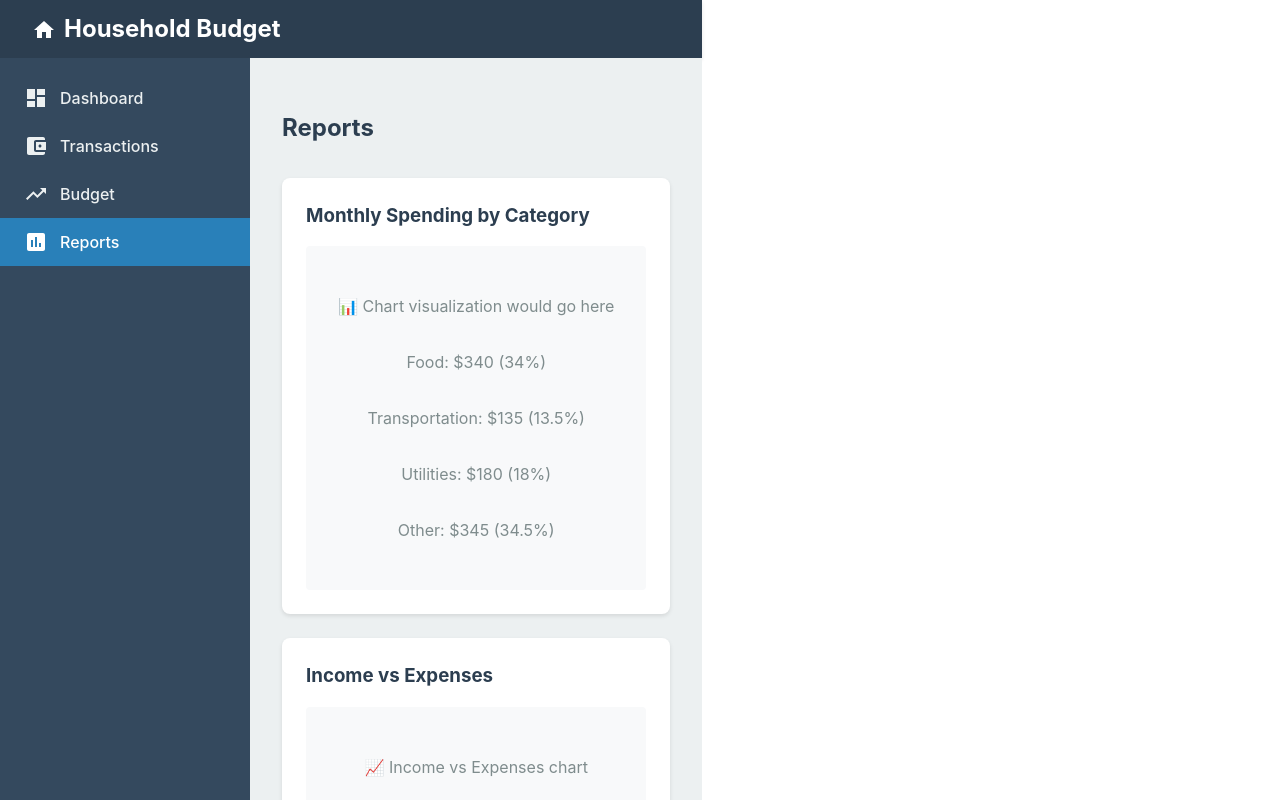
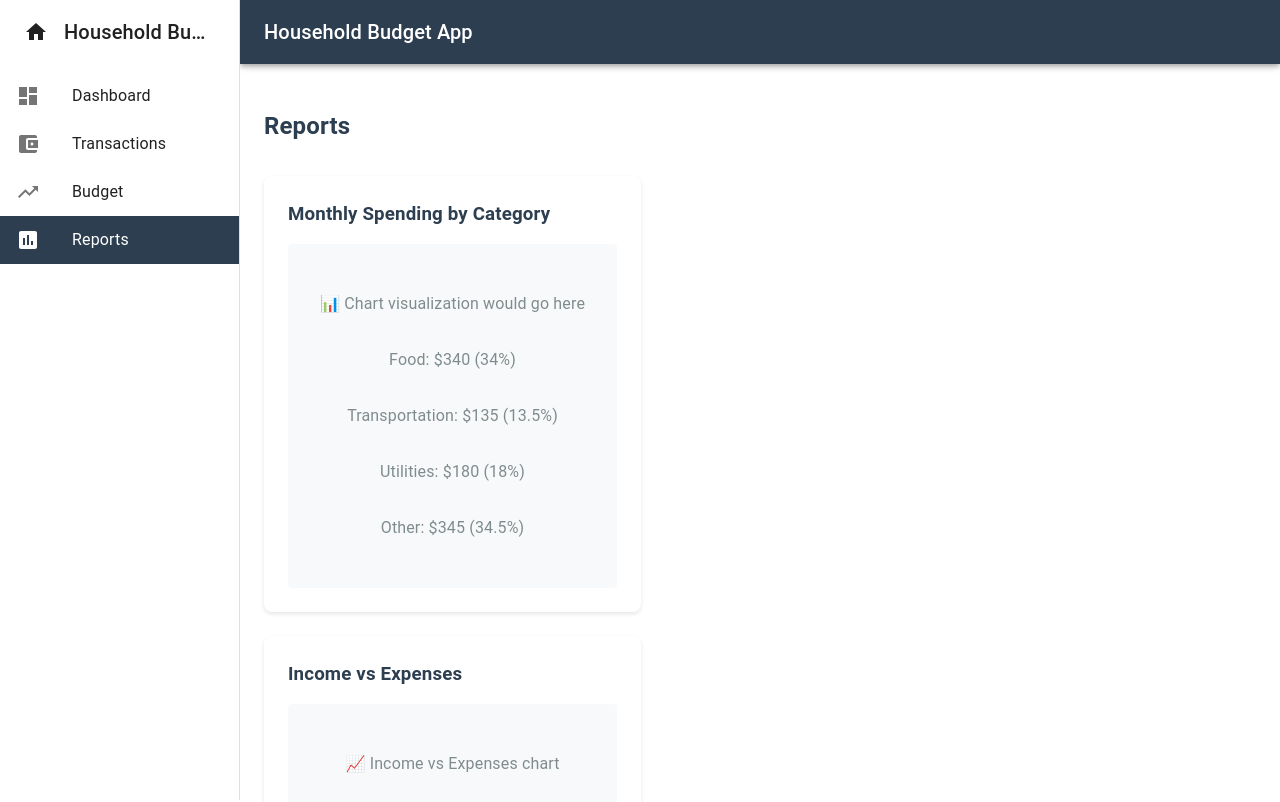
Before and after one commit to asaponhi/household-budget-app-react, a React (Vite) app: page /reports in a window 1280 px wide. Shown: the top 802 px of the page. Built offline with nearby package versions, Linux system fonts and the light colour scheme.

Commit message:
feat(ui): add responsive drawer component

```diff
--- a/src/App.tsx
+++ b/src/App.tsx
@@ -1,4 +1,6 @@
 import { BrowserRouter as Router, Routes, Route } from 'react-router-dom';
+import { ThemeProvider, createTheme } from '@mui/material/styles';
+import CssBaseline from '@mui/material/CssBaseline';
 import Layout from './components/Layout/Layout';
 import Dashboard from './pages/Dashboard';
 import Transactions from './pages/Transactions';
@@ -6,8 +8,21 @@ import Budget from './pages/Budget';
 import Reports from './pages/Reports';
 import NoMatch from './pages/NoMatch';
 
+const theme = createTheme({
+  palette: {
+    primary: {
+      main: '#2c3e50',
+    },
+    secondary: {
+      main: '#3498db',
+    },
+  },
+});
+
 function App() {
   return (
+    <ThemeProvider theme={theme}>
+      <CssBaseline />
       <Router>
         <Layout>
           <Routes>
@@ -19,6 +34,7 @@ function App() {
           </Routes>
         </Layout>
       </Router>
+    </ThemeProvider>
   );
 }
 
--- a/src/components/Layout/Layout.tsx
+++ b/src/components/Layout/Layout.tsx
@@ -1,4 +1,4 @@
-import React from 'react';
+import React, { useState } from 'react';
 import { Link, useLocation } from 'react-router-dom';
 import {
   Dashboard as DashboardIcon,
@@ -6,15 +6,34 @@ import {
   TrendingUp as BudgetIcon,
   Assessment as ReportsIcon,
   Home as HomeIcon,
+  Menu as MenuIcon,
 } from '@mui/icons-material';
-import './Layout.css';
+import {
+  AppBar,
+  Box,
+  CssBaseline,
+  Drawer,
+  IconButton,
+  List,
+  ListItem,
+  ListItemButton,
+  ListItemIcon,
+  ListItemText,
+  Toolbar,
+  Typography,
+  useTheme,
+} from '@mui/material';
+
+const drawerWidth = 240;
 
 interface LayoutProps {
   children: React.ReactNode;
 }
 
 const Layout: React.FC<LayoutProps> = ({ children }) => {
+  const [mobileOpen, setMobileOpen] = useState(false);
   const location = useLocation();
+  const theme = useTheme();
 
   const navItems = [
     { path: '/', label: 'Dashboard', icon: DashboardIcon },
@@ -23,40 +42,128 @@ const Layout: React.FC<LayoutProps> = ({ children }) => {
     { path: '/reports', label: 'Reports', icon: ReportsIcon },
   ];
 
-  return (
-    <div className="layout">
-      <header className="header">
-        <h1>
-          <HomeIcon style={{ marginRight: '8px', verticalAlign: 'middle' }} />
+  const handleDrawerToggle = () => {
+    setMobileOpen(!mobileOpen);
+  };
+
+  const drawer = (
+    <Box>
+      <Toolbar>
+        <HomeIcon sx={{ mr: 2 }} />
+        <Typography variant="h6" noWrap component="div">
           Household Budget
-        </h1>
-      </header>
-
-      <div className="main-content">
-        <nav className="sidebar">
-          <ul className="nav-list">
+        </Typography>
+      </Toolbar>
+      <List>
         {navItems.map(item => {
           const IconComponent = item.icon;
+          const isActive = location.pathname === item.path;
+
           return (
-                <li key={item.path}>
-                  <Link
+            <ListItem key={item.path} disablePadding>
+              <ListItemButton
+                component={Link}
                 to={item.path}
-                    className={`nav-link ${location.pathname === item.path ? 'active' : ''}`}
+                selected={isActive}
+                sx={{
+                  '&.Mui-selected': {
+                    backgroundColor: theme.palette.primary.main,
+                    color: 'white',
+                    '&:hover': {
+                      backgroundColor: theme.palette.primary.dark,
+                    },
+                    '& .MuiListItemIcon-root': {
+                      color: 'white',
+                    },
+                  },
+                }}
               >
-                    <span className="nav-icon">
+                <ListItemIcon>
                   <IconComponent />
-                    </span>
-                    {item.label}
-                  </Link>
-                </li>
+                </ListItemIcon>
+                <ListItemText primary={item.label} />
+              </ListItemButton>
+            </ListItem>
           );
         })}
-          </ul>
-        </nav>
+      </List>
+    </Box>
+  );
 
-        <main className="content">{children}</main>
-      </div>
-    </div>
+  return (
+    <Box sx={{ display: 'flex' }}>
+      <CssBaseline />
+      <AppBar
+        position="fixed"
+        sx={{
+          width: { md: `calc(100% - ${drawerWidth}px)` },
+          ml: { md: `${drawerWidth}px` },
+        }}
+      >
+        <Toolbar>
+          <IconButton
+            color="inherit"
+            aria-label="open drawer"
+            edge="start"
+            onClick={handleDrawerToggle}
+            sx={{ mr: 2, display: { md: 'none' } }}
+          >
+            <MenuIcon />
+          </IconButton>
+          <Typography variant="h6" noWrap component="div">
+            Household Budget App
+          </Typography>
+        </Toolbar>
+      </AppBar>
+
+      <Box
+        component="nav"
+        sx={{ width: { md: drawerWidth }, flexShrink: { md: 0 } }}
+      >
+        <Drawer
+          variant="temporary"
+          open={mobileOpen}
+          onClose={handleDrawerToggle}
+          ModalProps={{
+            keepMounted: true,
+          }}
+          sx={{
+            display: { xs: 'block', md: 'none' },
+            '& .MuiDrawer-paper': {
+              boxSizing: 'border-box',
+              width: drawerWidth,
+            },
+          }}
+        >
+          {drawer}
+        </Drawer>
+        <Drawer
+          variant="permanent"
+          sx={{
+            display: { xs: 'none', md: 'block' },
+            '& .MuiDrawer-paper': {
+              boxSizing: 'border-box',
+              width: drawerWidth,
+            },
+          }}
+          open
+        >
+          {drawer}
+        </Drawer>
+      </Box>
+
+      <Box
+        component="main"
+        sx={{
+          flexGrow: 1,
+          p: 3,
+          width: { md: `calc(100% - ${drawerWidth}px)` },
+        }}
+      >
+        <Toolbar />
+        {children}
+      </Box>
+    </Box>
   );
 };
 
```
Lines whose indentation alone changed are shown as unchanged.
